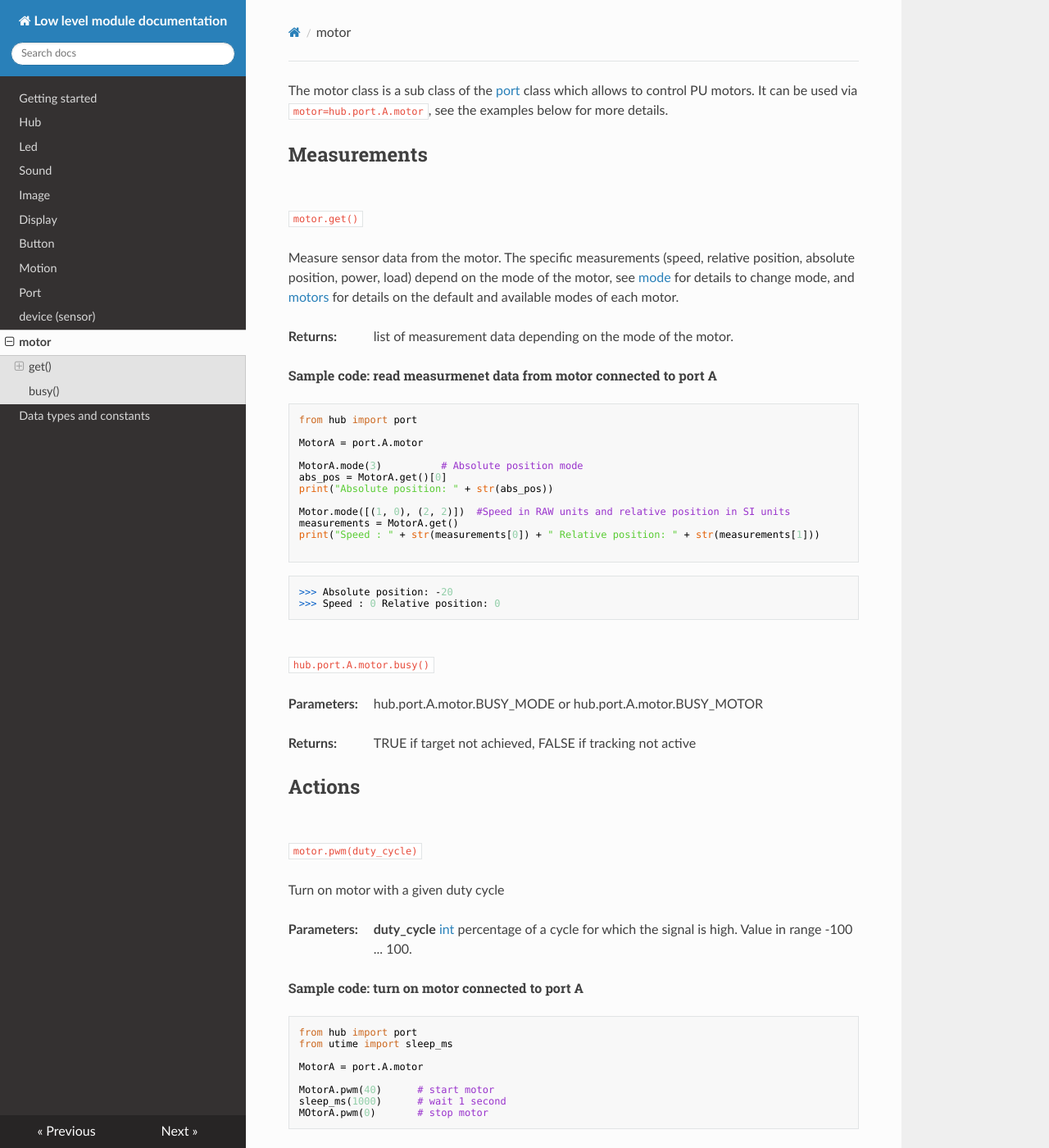
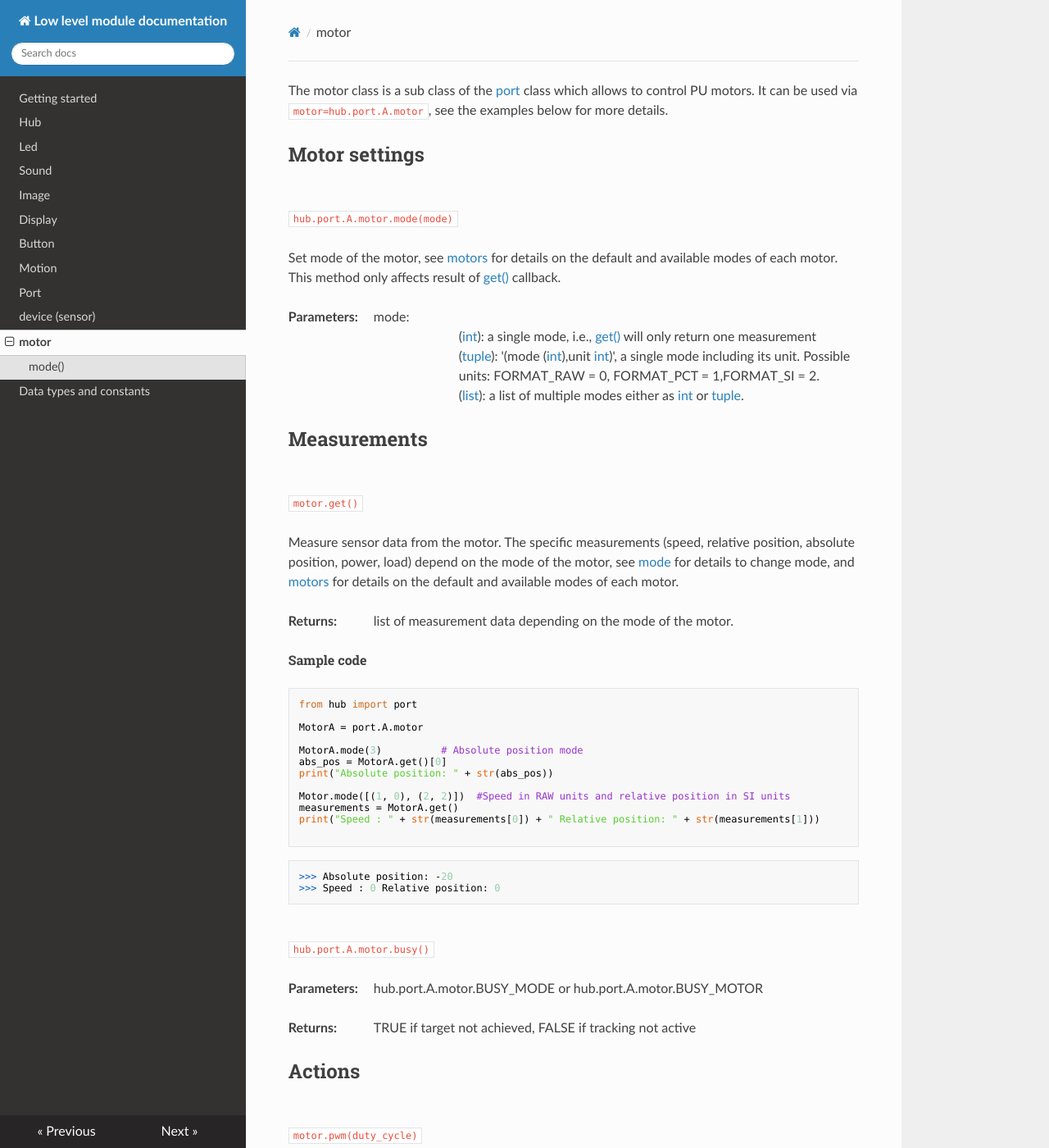
Before and after one commit to NStrijbosch/hub-module-notes, an MkDocs documentation site: the page built from docs/motors.md, in a window 1280 px wide and 1400 px high. Shown: the whole window at 82% size. Built offline with MkDocs 1.6.1, drawn with Linux system fonts in a browser that asks for light colours; nearby versions of some CDN libraries; some of the changed text lies outside the part shown.

Commit message:
Update motors.md

````diff
--- a/docs/motors.md
+++ b/docs/motors.md
@@ -1,4 +1,20 @@
 The motor class is a sub class of the [port](port.md) class which allows to control PU motors. It can be used via `motor=hub.port.A.motor`, see the examples below for more details.
+
+# Motor settings
+
+## mode()
+
+`hub.port.A.motor.mode(mode)`
+
+Set mode of the motor, see [motors](#motors) for details on the default and available modes of each motor. This method only affects result of [get()](#get) callback.
+
+__Parameters:__
+
+*  mode:
+    - ([int](data_types.md#int)): a single mode, i.e., [get()](#get) will only return one measurement
+    - ([tuple](data_types.md#tuple)): '(mode ([int](data_types.md#int)),unit [int](data_types.md#int))', a single mode including its unit. Possible units: FORMAT_RAW = 0, FORMAT_PCT = 1,FORMAT_SI = 2.
+    - ([list](data_types.md#int)): a list of multiple modes either as [int](data_types.md#int) or [tuple](data_types.md#tuple).
+
 
 # Measurements
 
@@ -12,7 +28,7 @@
 
 *  list of measurement data depending on the mode of the motor.
 
-### Sample code: read measurmenet data from motor connected to port A
+### Sample code
 ``` python
 from hub import port
 
@@ -55,10 +71,10 @@
 
 __Parameters:__
 
-*  __duty_cycle__ [int](data_types.md#int) percentage of a cycle for which the signal is high. Value in range -100 ... 100.
+*  __duty_cycle__ ([int](data_types.md#int)) percentage of a cycle for which the signal is high. Value in range -100 ... 100.
 
 
-### Sample code: turn on motor connected to port A
+### Sample code
 ``` python
 from hub import port
 from utime import sleep_ms
@@ -85,7 +101,7 @@
 *  __stall__ ([bool](data_types.md#bool)): `True`: stop when motor stall is detected; `False`: do not stop when motor stall is detected
 
 
-### Sample code: turn motor connected to port A at given speed
+### Sample code
 ``` python
 from hub import port
 from utime import sleep_ms
@@ -112,7 +128,7 @@
 *  __deceleration__ ([int](data_types.md#int)): maximum deceleration to reach desired velocity as percentage of maximum deceleration. Value in range 0 ... 100
 *  __stall__ ([bool](data_types.md#bool)): `True`: stop when motor stall is detected; `False`: do not stop when motor stall is detected
 
-### Sample code: turn motor connected to port A for given time
+### Sample code
 ``` python
 from hub import port
 from utime import sleep_ms
@@ -154,7 +170,7 @@
 *  __deceleration__ ([int](data_types.md#int)): maximum deceleration to reach desired velocity as percentage of maximum deceleration. Value in range 0 ... 100
 *  __stop__ ([int](data_types.md#int)): stop action after reaching target: STOP_FLOAT=0; STOP_BRAKE=1; STOP_HOLD=2.
 
-### Sample code: turn on motor connected to port A in parallel to motor connected to port B
+### Sample code
 
 ``` python
 from hub import port
@@ -222,15 +238,7 @@
 
 *  position: the position you want to be zero? -> TODO: formulation
 
-## mode()
 
-`hub.port.A.motor.mode(mode)`
-
-Set mode of the motor. This only affects result of get() callback
-
-__Parameters:__
-
-*  mode: either a single mode (0,1,2,...) or array of modes ([(mode_1,format),(mode_2,format),(3,4)])
 
 ## default()
 
````
